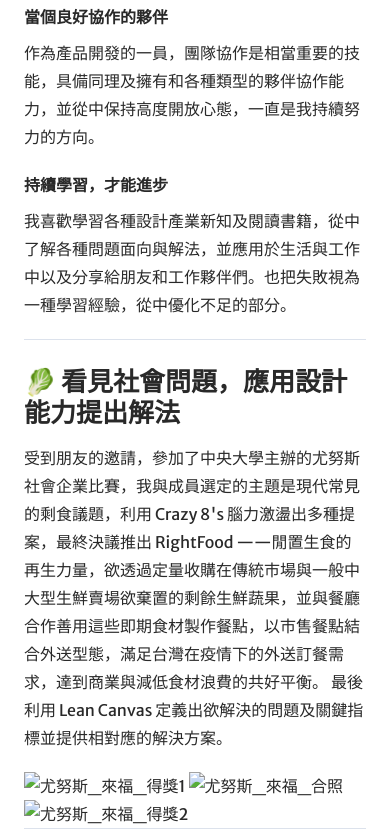
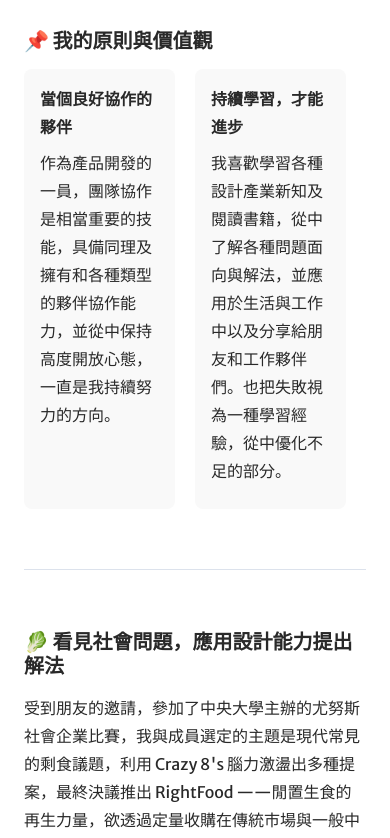
Before and after one commit to qwerasdfzxcv0124/gin_portfolio_2022, a plain HTML site: page about.html in a window 390 px wide. Shown: the part 807-1645 px from the top of the page. Drawn offline with nearby package versions, Linux system fonts and the light colour scheme; a web font is replaced by a local one.

Commit message:
修改about頁面css

```diff
--- a/css/main.css
+++ b/css/main.css
@@ -679,7 +679,6 @@ input[type="button"]:focus {
 
 .navigation__list > li a {
     color: #292929;
-    font-weight: 600;
     text-transform: uppercase;
     -webkit-transition: color .2s ease-in-out;
     transition: color .2s ease-in-out;
@@ -1347,7 +1346,7 @@ ul.tabs li.active {
 /* about 關於我 20210215 */
 .about_box {
     display: flex;
-    margin-top: 40px;
+    margin: 40px 0 60px 0;
 }
 
 
@@ -1361,10 +1360,6 @@ ul.tabs li.active {
     line-height: 28px;
 }
 
-.about_me h3 {
-    color: #1b8683;
-}
-
 .about_content {
     position: relative;
     z-index: 1;
@@ -1387,6 +1382,7 @@ ul.tabs li.active {
     color: #292929;;
     font-weight: bold;
     margin-bottom: 16px;
+    font-size: 20px;
 }
 
 .about_word p {
@@ -1399,17 +1395,37 @@ ul.tabs li.active {
     padding: 5px 5px;
 }
 
-.about_others {
-    padding-top: 20px;
-    border-top: 1px #e3e8ef solid;
-}
-
-.about_others img {
-    margin-right: 15px;
-    width: 50px;
-}
 .about_word > h3 {
     font-size: 36px;
+}
+.about_principle{
+    padding: 40px 0px 60px 0;
+}
+.about_principle_content{
+    display: flex;
+    justify-content: space-between;
+}
+
+.about_principle_box {
+    width: 50%;
+    background-color: #F9F9F9;
+    padding: 16px;
+    border-radius: 8px;
+    margin-right: 20px;
+}
+
+.about_principle_box p {
+    margin-bottom: 8px;
+}
+
+.right_food_pics{
+    justify-content: space-between;
+    margin-top: 32px;
+}
+.right_food_pics img{
+    justify-content: space-between;
+    width: 31%;
+    padding-right: 20px;
 }
 
 
@@ -1600,7 +1616,6 @@ ul.tabs li.active {
         -webkit-transform: translateY(100%);
         transform: translateY(100%);
         color: #292929;
-        font-weight: 800;
         -webkit-transition: -webkit-transform 0s .4s;
         transition: -webkit-transform 0s .4s;
         transition: transform 0s .4s;
```
